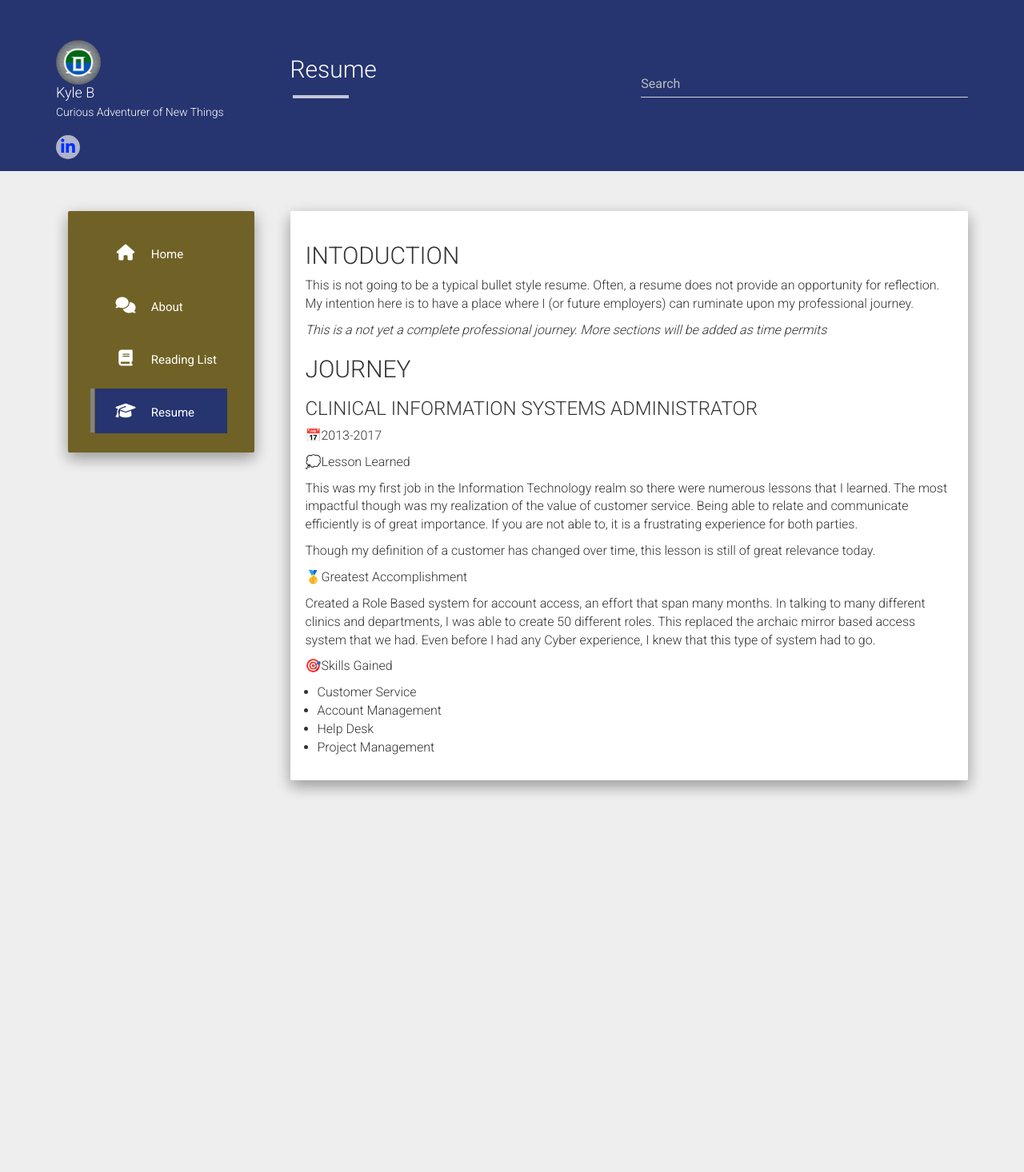
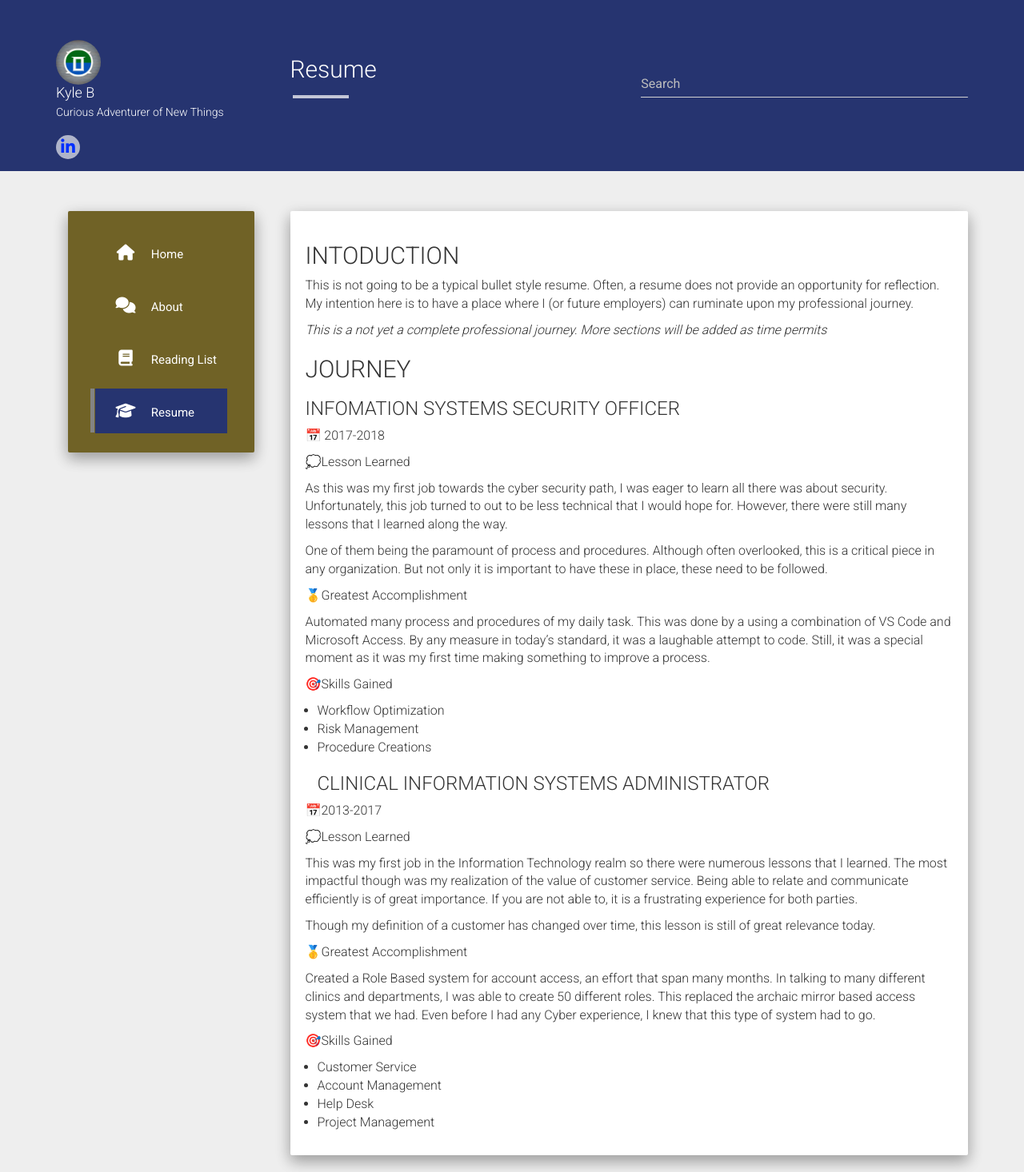
Before and after one commit to azotheblue/blog, a Jekyll site: the page built from resume.md, in a window 1280 px wide. Shown: the whole page at 80% size. Built offline with Jekyll 4.4.1, drawn with Linux system fonts in a browser that asks for light colours; nearby versions of some CDN libraries; before the commit the page ends 997 px from its top, so only the background shows below that.

Commit message:
Update resume.md

```diff
--- a/resume.md
+++ b/resume.md
@@ -11,6 +11,26 @@ This is not going to be a typical bullet style resume.  Often, a resume does not
 
 
 ## JOURNEY
+
+### INFOMATION SYSTEMS SECURITY OFFICER
+
+📅 2017-2018
+
+💭Lesson Learned
+
+As this was my first job towards the cyber security path, I was eager to learn all there was about security.  Unfortunately, this job turned to out to be less technical that I would hope for.  However, there were still many lessons that I learned along the way.
+
+One of them being the paramount of process and procedures.  Although often overlooked, this is a critical piece in any organization.   But not only it is important to have these in place, these need to be followed.
+
+🥇Greatest Accomplishment
+
+Automated many process and procedures of my daily task.  This was done by a using a combination of VS Code and Microsoft Access.  By any measure in today's standard, it was a laughable attempt to code.  Still, it was a special moment as it was my first time making something to improve a process.
+
+🎯Skills Gained
+
+- Workflow Optimization
+- Risk Management
+- Procedure Creations
 ### CLINICAL INFORMATION SYSTEMS ADMINISTRATOR
 
 📅2013-2017
```
